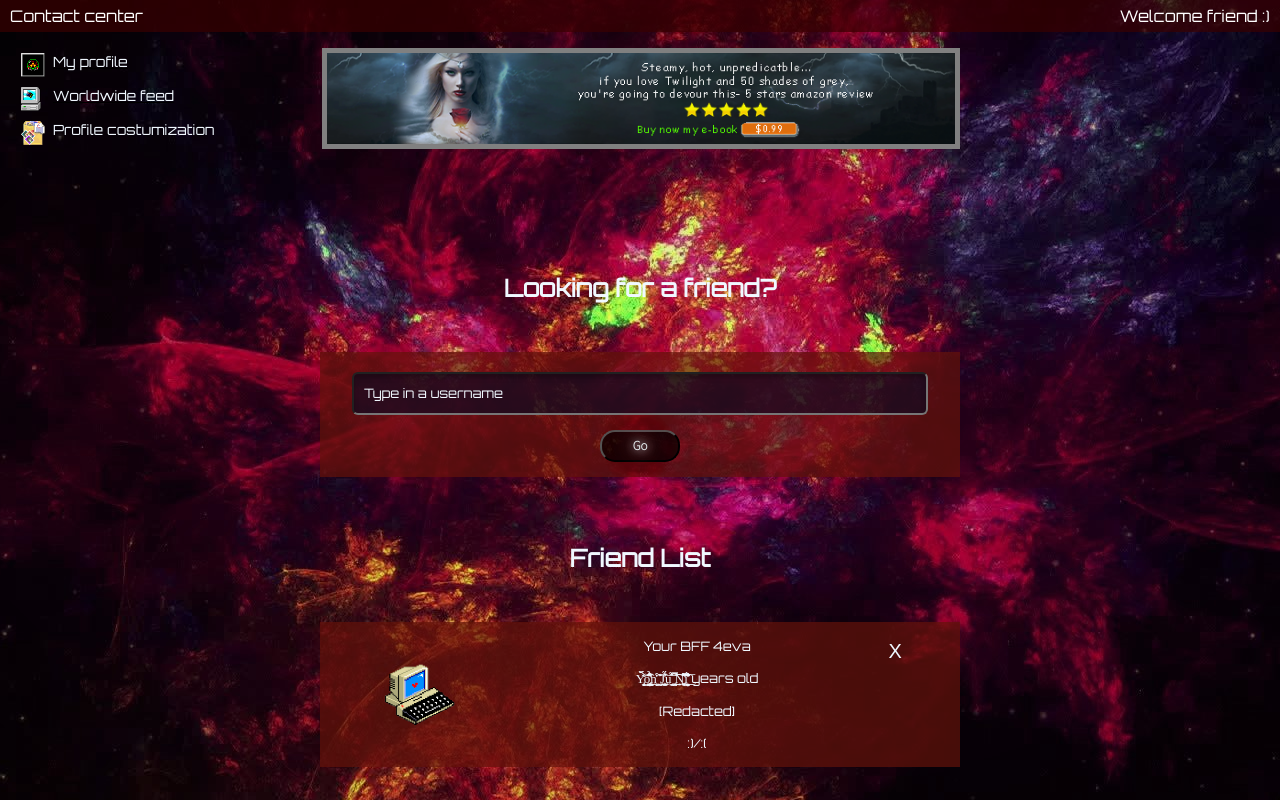
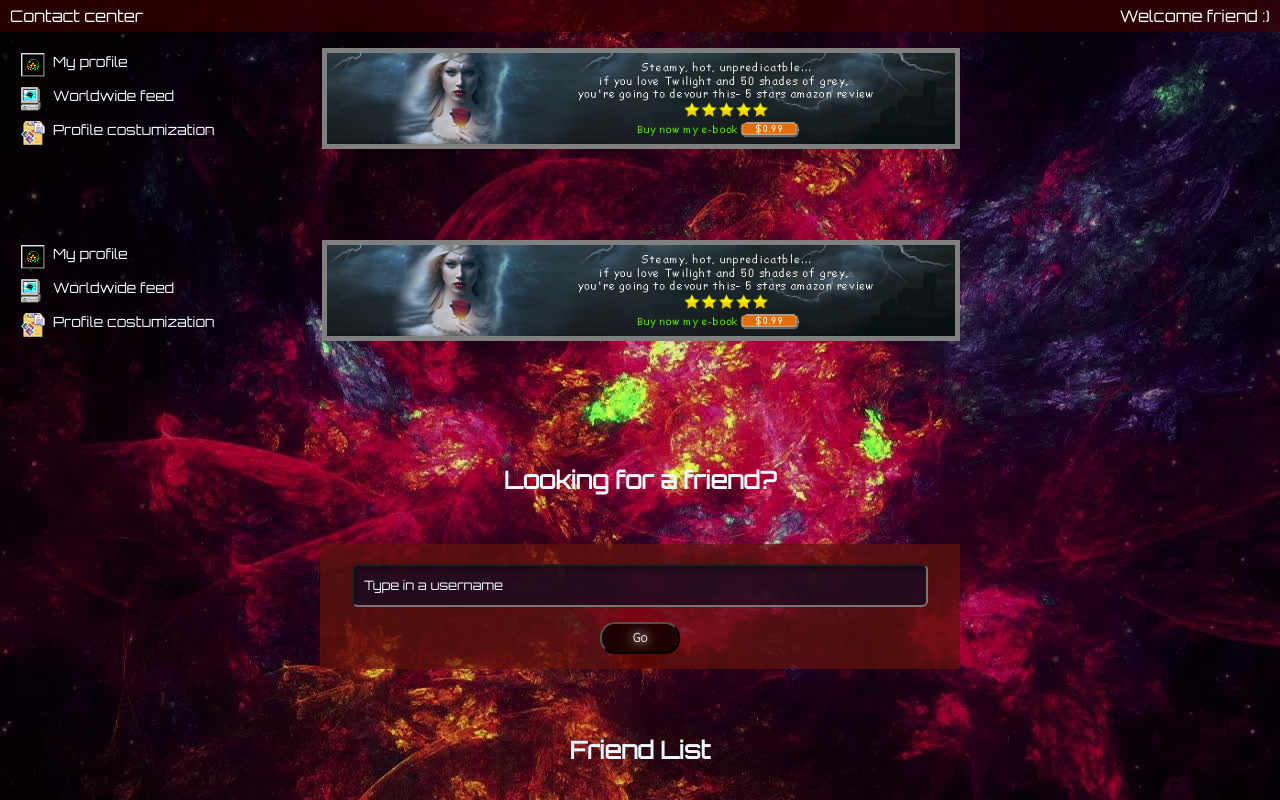
Before and after one commit to KoshekNj/MySpaece-2.0, a React (Create React App) app in the folder Client/: page /search in a window 1280 px wide. Shown: the top 800 px of the page. Built offline with nearby package versions, Linux system fonts and the light colour scheme.

Commit message:
navigation moved to header, other small updates

```diff
--- a/Client/src/Components/Header/Header.js
+++ b/Client/src/Components/Header/Header.js
@@ -1,13 +1,63 @@
 import * as React from "react";
-import { useState } from "react";
+import { Link } from "react-router-dom";
+
 import "./Header.scss";
+import reklamaHome from "../../Ads/Banner2.png";
+import reklamaFeed from "../../Ads/Banner1.png";
+import reklamaSearch from "../../Ads/Banner3.png";
+
+const links = [
+  {
+    label: "My profile",
+    link: "/home",
+    icon: "profile2.png",
+  },
+  {
+    label: "Worldwide feed",
+    link: "/feed",
+    icon: "computer icon.png",
+  },
+  {
+    label: "Contact center",
+    link: "/search",
+    icon: "friends.png",
+  },
+  {
+    label: "Profile costumization",
+    link: "/Profile costumization",
+    icon: "editprofile.png",
+  },
+];
+
+const ads = [reklamaHome, reklamaFeed, reklamaSearch];
 
 const Header = ({ page }) => {
   return (
-    <div className="header2">
-      <h2>{page}</h2>
-      <h2>Welcome friend :)</h2>
-    </div>
+    <>
+      <div className="header">
+        <h2>{page}</h2>
+        <h2>Welcome friend {":)"}</h2>
+      </div>
+      <div className="header__top">
+        <div className="header__links">
+          {links
+            .filter((link) => link.label !== page)
+            .map((link, i) => (
+              <Link to={link.link}>
+                <div className="header__link">
+                  <img src={link.icon} alt={`${link.label} icon`}></img>
+                  <p>{link.label}</p>
+                </div>
+              </Link>
+            ))}
+        </div>
+        <img
+          src={ads[Math.floor(Math.random() * ads.length)]}
+          alt="Reklama"
+          className="ad1"
+        ></img>
+      </div>
+    </>
   );
 };
 
--- a/Client/src/Components/Header/Header.scss
+++ b/Client/src/Components/Header/Header.scss
@@ -1,5 +1,7 @@
 @import "./src/components/_variables";
-.header2 {
+@import "./src/components/_mixins";
+
+.header {
   position: fixed;
   width: 100%;
   height: 2rem;
@@ -18,4 +20,19 @@
     font-size: 1rem;
     color: #ffffff;
   }
+
+  &__top {
+    display: flex;
+    flex-direction: row;
+    justify-content: space-between;
+    width: 100%;
+  }
+
+  &__links {
+    @include links-container;
+  }
+
+  &__link {
+    @include links;
+  }
 }
--- a/Client/src/Pages/Feed/feed.js
+++ b/Client/src/Pages/Feed/feed.js
@@ -3,11 +3,10 @@ import { useState, useEffect } from "react";
 import Header from "../../Components/Header/Header";
 import "./feed.scss";
 import Post from "../../Components/Post/post";
-import reklamaFeed from "../../Ads/Banner1.png";
 import { Link, useNavigate } from "react-router-dom";
 
 const Feed = () => {
-  let pageName = "Wordwide feed";
+  let pageName = "Worldwide feed";
   const [array, setArray] = useState([]);
 
   useEffect(() => {
@@ -24,27 +23,6 @@ const Feed = () => {
   return (
     <div className="feed">
       <Header page={pageName} />
-      <div className="feed__top">
-        <div className="feed__links">
-          <Link to="/home">
-            <div className="feed__links--first">
-              <img src="profile2.png" alt="Profile ikona"></img>
-              <p>My profile</p>
-            </div>
-          </Link>
-          <Link to="/search">
-            <div className="feed__links--second">
-              <img src="friends.png" alt="FRIENDS ikona"></img>
-              <p>Contact center</p>
-            </div>
-          </Link>
-          <div className="feed__links--third">
-            <img src="editprofile.png" alt="EDIT ikona"></img>
-            <p>Profile costumization</p>
-          </div>
-        </div>
-        <img src={reklamaFeed} alt="Reklama" class="ad2"></img>
-      </div>
       <div className="feed__bottom">
         {array?.map((post) => (
           <Post key={post.id} post={post} />
--- a/Client/src/Pages/Homepage/homepage.js
+++ b/Client/src/Pages/Homepage/homepage.js
@@ -5,7 +5,6 @@ import Header from "../../Components/Header/Header";
 import ProfileBox from "../../Components/profile-box/profile";
 import QuestionBox from "../../Components/Question-box/QuestionBox";
 import Post from "../../Components/Post/post";
-import reklamaHome from "../../Ads/Banner2.png";
 import { Link, useNavigate } from "react-router-dom";
 import axios from "axios";
 //C:\Users\Koshek\Desktop\ReactProjekt\Client\public\Reklame\Banner3.png
@@ -62,27 +61,6 @@ const Homepage = () => {
     <div>
       <Header page={pageName} />
       <div className="home">
-        <div className="home__top">
-          <div className="home__links">
-            <Link to="/feed">
-              <div className="home__link1">
-                <img src="computer icon.png" alt="WWF ikona"></img>
-                <p>Worldwide feed</p>
-              </div>
-            </Link>
-            <Link to="/search">
-              <div className="home__link2">
-                <img src="friends.png" alt="FRIENDS ikona"></img>
-                <p>Contact center</p>
-              </div>
-            </Link>
-            <div className="home__link3">
-              <img src="editprofile.png" alt="EDIT ikona"></img>
-              <p>Profile costumization</p>
-            </div>
-          </div>
-          <img src={reklamaHome} alt="Reklama" class="ad1"></img>
-        </div>
         <div className="home__bottom">
           <div className="home__left-side">
             <ProfileBox />
@@ -116,7 +94,7 @@ const Homepage = () => {
               </button>
             </div>
             {array?.map((post, i) => (
-              <Post post={post} />
+              <Post post={post} key={i} />
             ))}
           </div>
         </div>
--- a/Client/src/Pages/Homepage/homepage.scss
+++ b/Client/src/Pages/Homepage/homepage.scss
@@ -4,29 +4,6 @@
 .home {
   display: flex;
   flex-direction: column;
-}
-.home__top {
-  display: flex;
-  flex-direction: row;
-  justify-content: space-between;
-  width: 100%;
-}
-
-.home__links {
-  //mixin
-  @include links-container;
-}
-
-.home__link1 {
-  @include links;
-}
-
-.home__link2 {
-  @include links;
-}
-
-.home__link3 {
-  @include links; //hi bitch, nazalost nije discord. Ne vata mikrofon samo jer windows 10. Jos jedan napad amerikanaca na nasu ideju. Ye. nisam to probala ahahha sta sam tribala samo sam izbrisala git
 }
 
 .home__bottom {
--- a/Client/src/Pages/LogIn/LogIn.js
+++ b/Client/src/Pages/LogIn/LogIn.js
@@ -1,31 +1,30 @@
 import React from "react";
-import { useState, useEffect } from "react";
-import "./LogInStyle.scss";
 import { Link, useNavigate } from "react-router-dom";
 import axios from "axios";
-import { useFormik } from "formik";
-import { Formik, Field, Form, ErrorMessage } from "formik";
+import { Formik, Field, Form } from "formik";
+import "./LogInStyle.scss";
 
 const LogIn = () => {
   const navigate = useNavigate();
 
   const login = async (values) => {
-    try {
-      const response = await axios.post(
+    await axios
+      .post(
         `http://localhost:8080/users/login`,
         {
           password: values.password,
           username: values.username,
         },
         { withCredentials: true }
-      );
-
-      console.log(response.data);
-      navigate("/home");
-    } catch (error) {
-      console.log(error.response.data.message);
-      alert("Wrong username or password");
-    }
+      )
+      .then((resposnse) => {
+        console.log(resposnse.data);
+        navigate("/home");
+      })
+      .catch((err) => {
+        console.log(err);
+        alert("Wrong username or password");
+      });
   };
 
   return (
--- a/Client/src/Pages/LogIn/LogInStyle.scss
+++ b/Client/src/Pages/LogIn/LogInStyle.scss
@@ -1,21 +1,17 @@
+@import "./src/components/_variables";
 @import "./src/components/_mixins";
 
 .log-in {
   display: flex;
   justify-content: center;
-}
-.log-in__container {
-  margin-top: 50px;
-  height: fit-content;
-  position: fixed;
+  align-items: center;
+  min-height: 100vh;
+
+  &__container {
     text-align: center;
-  display: flex;
-  justify-content: space-between;
-  align-items: center;
-  flex-direction: column;
 
     h1 {
-    font-family: Orbitron;
+      font-family: $font-user;
       font-style: normal;
       font-weight: bold;
       font-size: 76px;
@@ -65,7 +61,7 @@
     }
   }
 
-.log-in__redirect {
+  &__redirect {
     display: inline-block; //zasto mi link i tekst nisu u istom redu???
     width: fit-content;
     font-family: Orbitron;
@@ -74,12 +70,4 @@
     text-align: center;
     color: #ffffff;
   }
-
-a,
-a:hover,
-a:visited,
-a:active {
-  //mixin?
-  color: inherit;
-  text-decoration: underline;
 }
--- a/Client/src/index.css
+++ b/Client/src/index.css
@@ -17,3 +17,11 @@ body {
   margin: 0;
   box-sizing: border-box;
 }
+
+a,
+a:hover,
+a:visited,
+a:active {
+  color: inherit;
+  text-decoration: underline;
+}
```
Lines whose indentation alone changed are shown as unchanged.
